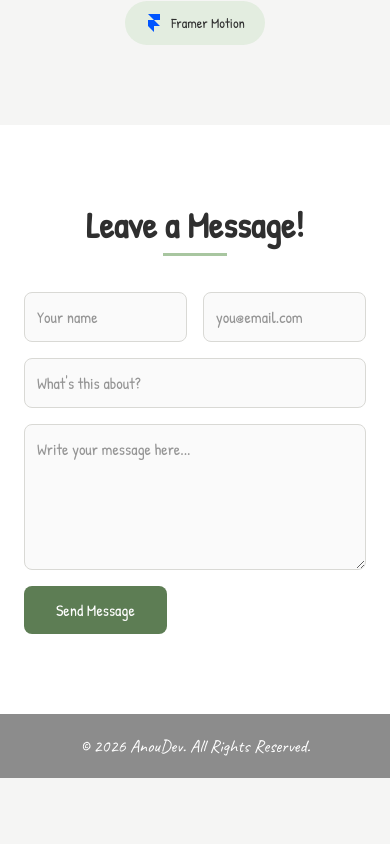
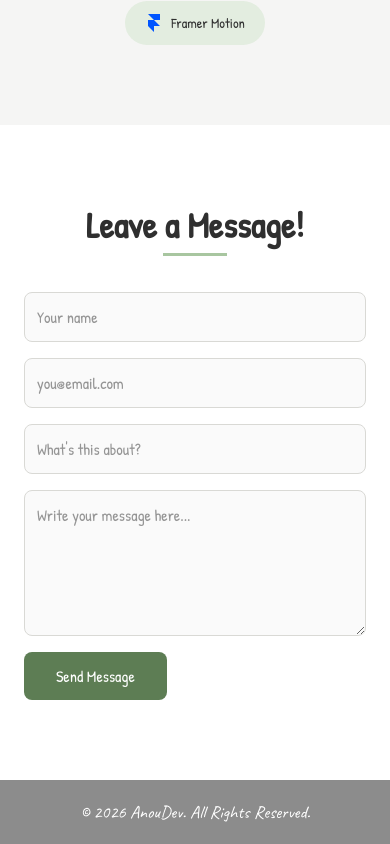
Before and after one commit to AnouDevs/portfolio, a Next.js app: page / in a window 390 px wide. Shown: the part 2367-3211 px from the top of the page. Before the commit the page ends 3145 px from the top, so only its background shows below. Built offline with nearby package versions, Linux system fonts and the light colour scheme.

Commit message:
🎨 style: make contact form fields responsive

```diff
--- a/src/components/ContactForm.tsx
+++ b/src/components/ContactForm.tsx
@@ -88,20 +88,20 @@ export default function ContactForm() {
             aria-hidden="true"
           />
 
-          <div className="flex gap-4">
+          <div className="flex flex-col gap-4 sm:flex-row">
             <input
               type="text"
               value={name}
               onChange={(e) => setName(e.target.value)}
               placeholder="Your name"
-              className="w-1/2 rounded-lg border-[1.5px] border-border bg-[#fafafa] p-3 outline-none focus:border-accent"
+              className="w-full rounded-lg border-[1.5px] border-border bg-[#fafafa] p-3 outline-none focus:border-accent sm:w-1/2"
             />
             <input
               type="email"
               value={email}
               onChange={(e) => setEmail(e.target.value)}
               placeholder="you@email.com"
-              className="w-1/2 rounded-lg border-[1.5px] border-border bg-[#fafafa] p-3 outline-none focus:border-accent"
+              className="w-full rounded-lg border-[1.5px] border-border bg-[#fafafa] p-3 outline-none focus:border-accent sm:w-1/2"
             />
           </div>
 
```
